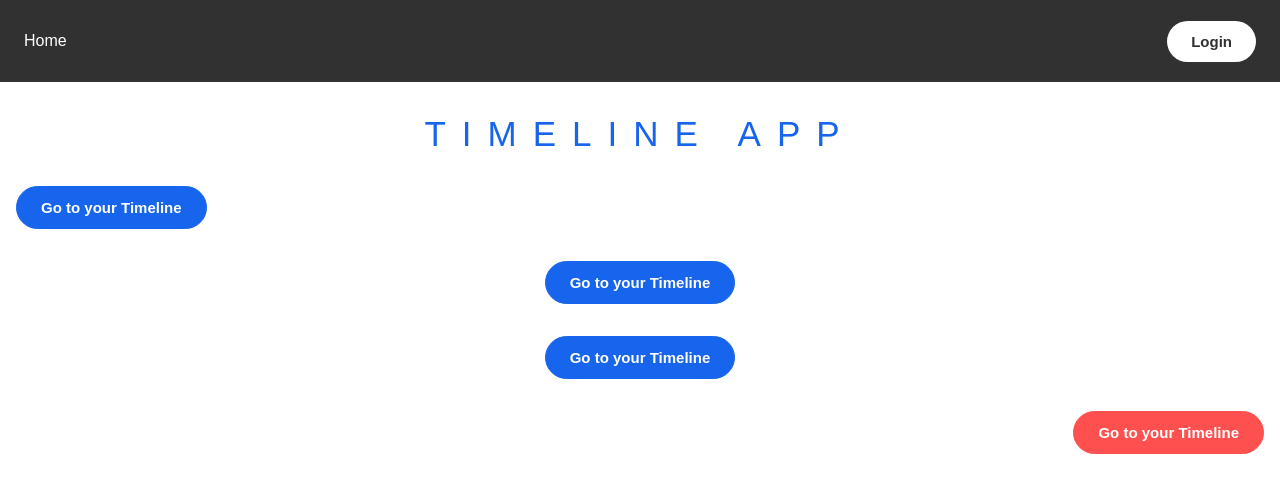
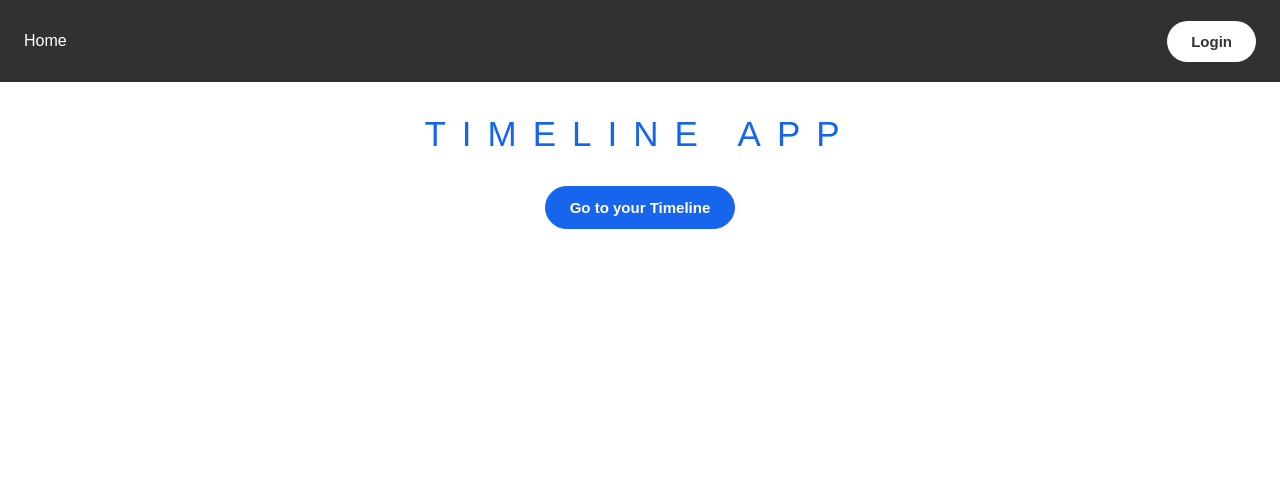
Before and after one commit to graysonlee123/timeline-old, a React (Create React App) app in the folder client/: page / in a window 1280 px wide. Shown: the top 492 px of the page. Built offline with nearby package versions, Linux system fonts and the light colour scheme.

Commit message:
working on logout button and fixes sidebar highlighting

```diff
--- a/client/src/components/Auth/Login.js
+++ b/client/src/components/Auth/Login.js
@@ -6,9 +6,6 @@ export default class Login extends Component {
     return (
       <div>
         <h3>Login using:</h3>
-        {/* <a href="http://localhost:5000/auth/google" className="button button_accent">
-          Sign in with Google
-        </a> */}
         <Button regular center buttonStyle="accent" to="http://localhost:5000/auth/google">
           <i className="fa fa-google" aria-hidden="true"></i> Sign in with Google
         </Button>
--- a/client/src/components/Button.js
+++ b/client/src/components/Button.js
@@ -5,6 +5,7 @@ import classNames from "classnames";
 // Buttons can have the attribute left, right and center to align the button
 // Buttons can have the "buttonStyle" attribute which will be set to accent or danger. Leave out for default
 // Adding the attribute regular will create a regular <a> tag
+// Not sending a 'to' attribute will make a fake button
 
 export default class Button extends Component {
   state = {
@@ -16,8 +17,6 @@ export default class Button extends Component {
   };
 
   render() {
-    console.log(this.props.to, this.props.regular);
-
     return (
       <div className="button_container">
         <div
@@ -28,15 +27,23 @@ export default class Button extends Component {
             right: this.props.right
           })}
         >
-          {!this.props.regular ? (
-            <Link className={this.state.classList} to={this.props.to} >
-              {this.props.children}
-            </Link>
-          ) : (
-            <a href={this.props.to} className={this.state.classList}>
-              {this.props.children}
-            </a>
-          )}
+          {
+            this.props.to ? (
+              this.props.regular ? (
+                <a href={this.props.to} className={this.state.classList}>
+                  {this.props.children}
+                </a>
+              ) : (
+                <Link to={this.props.to} className={this.state.classList}>
+                  {this.props.children}
+                </Link>
+              )
+            ) : (
+              <span className={this.state.classList}>
+                {this.props.children}
+              </span>
+            )
+          }
         </div>
       </div>
     );
--- a/client/src/components/Home/Home.js
+++ b/client/src/components/Home/Home.js
@@ -2,8 +2,8 @@ import React from "react";
 import axios from "axios";
 
 import { Redirect } from "react-router-dom";
-import Button from '../Button';
-import Spinner from '../Spinner'
+import Button from "../Button";
+import Spinner from "../Spinner";
 
 export default class Home extends React.Component {
   state = {
@@ -31,15 +31,19 @@ export default class Home extends React.Component {
   render() {
     return (
       <>
-        {this.state.isLoading && <Spinner />}
-        {this.state.redirect && !this.state.isLoading && <Redirect to="/login" />}
-        <div>
-          <h3>Home</h3>
-          <Button left to='/timeline'>
-            To Timeline
-          </Button>
-        </div>
-
+        {this.state.redirect && !this.state.isLoading && (
+          <Redirect to="/login" />
+        )}
+        {this.state.isLoading ? (
+          <Spinner />
+        ) : (
+          <div>
+            <h3>Home</h3>
+            <Button center to="/timeline" buttonStyle='accent'>
+              To My Timeline
+            </Button>
+          </div>
+        )}
       </>
     );
   }
--- a/client/src/components/Landing/Landing.js
+++ b/client/src/components/Landing/Landing.js
@@ -6,16 +6,7 @@ export default class Landing extends Component {
     return (
       <header>
         <h2>Timeline App</h2>
-        <Button to="/timeline" left buttonStyle="accent">
-          Go to your Timeline
-        </Button>
-        <Button to="/timeline" center regular buttonStyle="accent">
-          Go to your Timeline
-        </Button>
-        <Button to="/timeline" buttonStyle="accent">
-          Go to your Timeline
-        </Button>
-        <Button to="/timeline" right buttonStyle="danger">
+        <Button to="/timeline" center buttonStyle="accent">
           Go to your Timeline
         </Button>
       </header>
--- a/client/src/components/Navigation.js
+++ b/client/src/components/Navigation.js
@@ -1,47 +1,43 @@
-import React from 'react';
-import { Link, withRouter } from 'react-router-dom';
-import { PropTypes } from 'prop-types';
+import React from "react";
+import { Link, withRouter } from "react-router-dom";
+import { PropTypes } from "prop-types";
 
-import Button from './Button';
+import Button from "./Button";
 
 class Navigation extends React.Component {
-  handleLogout = () => {
+  handleLogout() {
     this.props.logOut();
-    this.props.history.push('/login')
+    this.props.history.push("/login");
   }
 
   render() {
     return (
       <nav>
-        <span>
+        <span className="nav-left">
           <Link className="light" to="/">
             Home
           </Link>
         </span>
-        <span>
+        <span className="nav-right">
           {this.props.authenticated ? (
             <>
-            <Button to="/account">
-              Account
-            </Button>
-            <span onClick={this.handleLogout} className='button'>
-              Log Out
-            </span>
+              <Button to="/account">Account</Button>
+              <Button onClick={this.handleLogout} buttonStyle="danger">
+                Log Out
+              </Button>
             </>
           ) : (
-            <Button to="/login">
-              Login
-            </Button>
+            <Button to="/login">Login</Button>
           )}
         </span>
       </nav>
     );
   }
-};
+}
 
 Navigation.propTypes = {
   authenticated: PropTypes.bool.isRequired,
   logOut: PropTypes.func.isRequired
-}
+};
 
 export default withRouter(Navigation);
--- a/client/src/components/Timeline/Timeline.js
+++ b/client/src/components/Timeline/Timeline.js
@@ -37,8 +37,6 @@ export default class Login extends Component {
             accordianLayout[year][month].push(event);
           });
 
-        console.log(accordianLayout);
-
         // Render components by setting all the data
         this.setState({
           fetchEventsData: res,
@@ -60,8 +58,8 @@ export default class Login extends Component {
 
     this.setState({
       activeDate: {
-        year: elem.dataset.eventyear,
-        month: elem.dataset.eventmonth
+        year: parseInt(elem.dataset.eventyear),
+        month: parseInt(elem.dataset.eventmonth)
       }
     });
   };
--- a/client/src/index.css
+++ b/client/src/index.css
@@ -83,6 +83,12 @@ nav {
   display: flex;
   align-items: center;
   justify-content: space-between;
+}
+nav .nav-right {
+  display: flex;
+}
+nav .nav-right > div:not(:last-child) {
+  margin-right: 12px;
 }
 
 .spinner {
```
Also changed, not shown: 2 other files (tests, documents, lock files or other folders).
